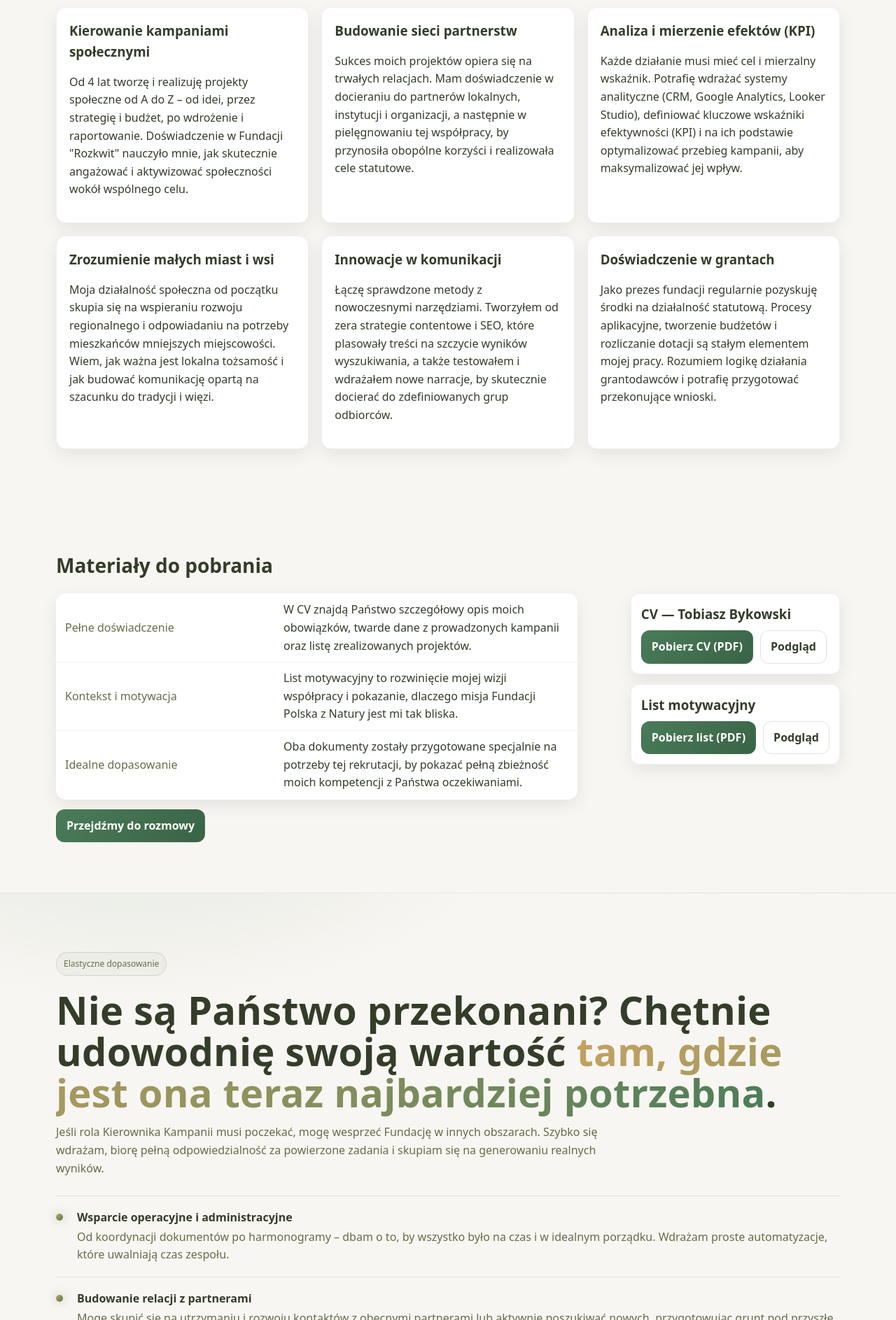
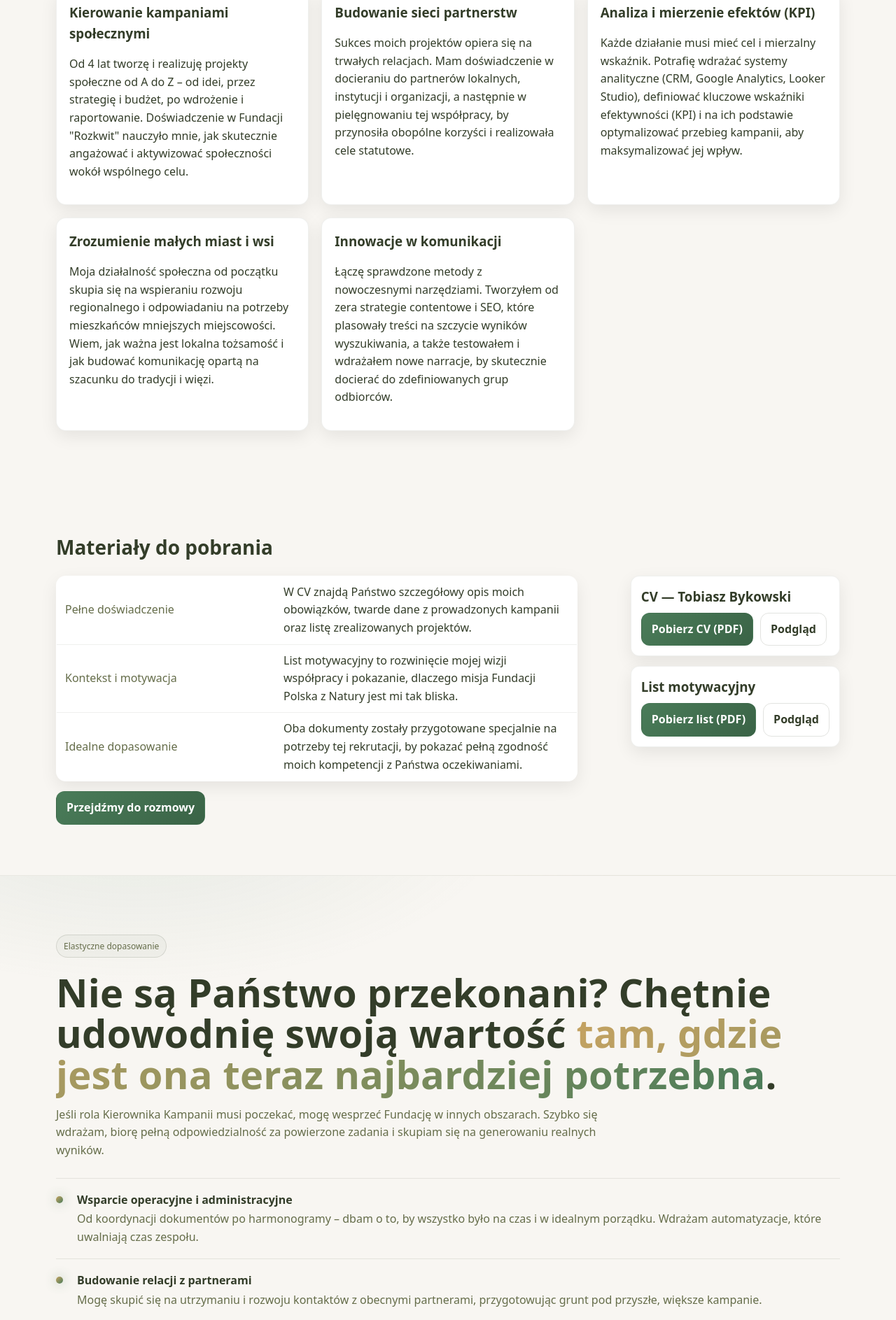
Before and after one commit to tobi070724/zielonykonserwatyzmTobiasz, a plain HTML site: page index.html in a window 1280 px wide. Shown: the part 913-2800 px from the top of the page at 70% size. Drawn offline with Linux system fonts and the light colour scheme.

Commit message:
Update index.html

```diff
--- a/index.html
+++ b/index.html
@@ -245,7 +245,7 @@
         <div class="hero-text">
           <h1>Tobiasz Bykowski — Kandydat na stanowisko Kierownika Kampanii</h1>
           <p class="lead">
-            Jako Prezes Fundacji "Rozkwit", Marketing Manager i specjalista od budowania strategii, od lat zajmuję się tworzeniem od zera projektów i kampanii, które angażują lokalne społeczności i przynoszą wymierne rezultaty. Rozumiem wyzwania małych ojczyzn i wierzę, że moje doświadczenie w łączeniu profesjonalnego marketingu z misją społeczną idealnie wpisuje się w wartości Fundacji Polska z Natury.
+            Jako Prezes Fundacji "Rozkwit", Marketing Manager i specjalista ds. pozyskiwania leadów, od lat zajmuję się tworzeniem od zera projektów i kampanii, które angażują lokalne społeczności i przynoszą wymierne rezultaty. Rozumiem wyzwania małych ojczyzn i wierzę, że moje doświadczenie w łączeniu profesjonalnego marketingu z misją społeczną idealnie wpisuje się w wartości Fundacji Polska z Natury.
           </p>
           <p class="sublead">
             Ta strona to interaktywne uzupełnienie mojego CV, przygotowane specjalnie z myślą o Państwa organizacji.
@@ -266,7 +266,7 @@
             <li><strong>Budowanie relacji:</strong> Skuteczne pozyskiwanie funduszy, nawiązywanie partnerstw i budowanie trwałych relacji z interesariuszami.</li>
             <li><strong>Mierzalne wyniki:</strong> Wygenerowanie 372 kwalifikowanych leadów w 3 miesiące oraz wzrost widoczności strony o 30% w poprzednich rolach.</li>
             <li><strong>Komunikacja:</strong> Rozwój kanału B2B na YouTube do 1000 subskrypcji, pozycjonując kluczowe treści na 1. miejscu w Google.</li>
-            <li><strong>Uznanie w środowisku:</strong> Wyróżnienie "Złotym Indeksem" NBP jako 1 z 25 studentów w Polsce za działalność społeczną i naukową.</li>
+            <li><strong>Uznanie w środowisku:</strong> Wyróżnienie "Złotym Indeksem" NBP jako 1 z 25 studentów w Polsce.</li>
           </ul>
         </div>
       </div>
@@ -297,10 +297,6 @@
             <h3>Innowacje w komunikacji</h3>
             <p>Łączę sprawdzone metody z nowoczesnymi narzędziami. Tworzyłem od zera strategie contentowe i SEO, które plasowały treści na szczycie wyników wyszukiwania, a także testowałem i wdrażałem nowe narracje, by skutecznie docierać do zdefiniowanych grup odbiorców.</p>
           </article>
-          <article class="card">
-            <h3>Doświadczenie w grantach</h3>
-            <p>Jako prezes fundacji regularnie pozyskuję środki na działalność statutową. Procesy aplikacyjne, tworzenie budżetów i rozliczanie dotacji są stałym elementem mojej pracy. Rozumiem logikę działania grantodawców i potrafię przygotować przekonujące wnioski.</p>
-          </article>
         </div>
       </div>
     </section>
@@ -321,7 +317,7 @@
               </tr>
               <tr>
                 <td class="label">Idealne dopasowanie</td>
-                <td>Oba dokumenty zostały przygotowane specjalnie na potrzeby tej rekrutacji, by pokazać pełną zbieżność moich kompetencji z Państwa oczekiwaniami.</td>
+                <td>Oba dokumenty zostały przygotowane specjalnie na potrzeby tej rekrutacji, by pokazać pełną zgodność moich kompetencji z Państwa oczekiwaniami.</td>
               </tr>
             </table>
 
@@ -361,14 +357,14 @@
             <span class="dot" aria-hidden="true"></span>
             <div>
               <div class="title">Wsparcie operacyjne i administracyjne</div>
-              <div class="desc">Od koordynacji dokumentów po harmonogramy – dbam o to, by wszystko było na czas i w idealnym porządku. Wdrażam proste automatyzacje, które uwalniają czas zespołu.</div>
+              <div class="desc">Od koordynacji dokumentów po harmonogramy – dbam o to, by wszystko było na czas i w idealnym porządku. Wdrażam automatyzacje, które uwalniają czas zespołu.</div>
             </div>
           </li>
           <li>
             <span class="dot" aria-hidden="true"></span>
             <div>
               <div class="title">Budowanie relacji z partnerami</div>
-              <div class="desc">Mogę skupić się na utrzymaniu i rozwoju kontaktów z obecnymi partnerami lub aktywnie poszukiwać nowych, przygotowując grunt pod przyszłe, większe kampanie.</div>
+              <div class="desc">Mogę skupić się na utrzymaniu i rozwoju kontaktów z obecnymi partnerami, przygotowując grunt pod przyszłe, większe kampanie.</div>
             </div>
           </li>
            <li>
@@ -391,7 +387,7 @@
     <section id="kontakt" class="section contact-hero">
       <div class="container">
         <span class="contact-kicker">Kontakt</span>
-        <h2 class="contact-headline">Mają Państwo 15 minut na rozmowę? Chętnie przedstawię konkretne pomysły na kampanie. <span class="accent">Zacznijmy dialog.</span></h2>
+        <h2 class="contact-headline">Mają Państwo czas na rozmowę? Chętnie więcej o sobie opowiem. <span class="accent">Zacznijmy dialog.</span></h2>
         <p class="contact-intro">
           Najszybciej złapią mnie Państwo mailowo lub telefonicznie. Zapraszam do bezpośredniego kontaktu.
         </p>
```
